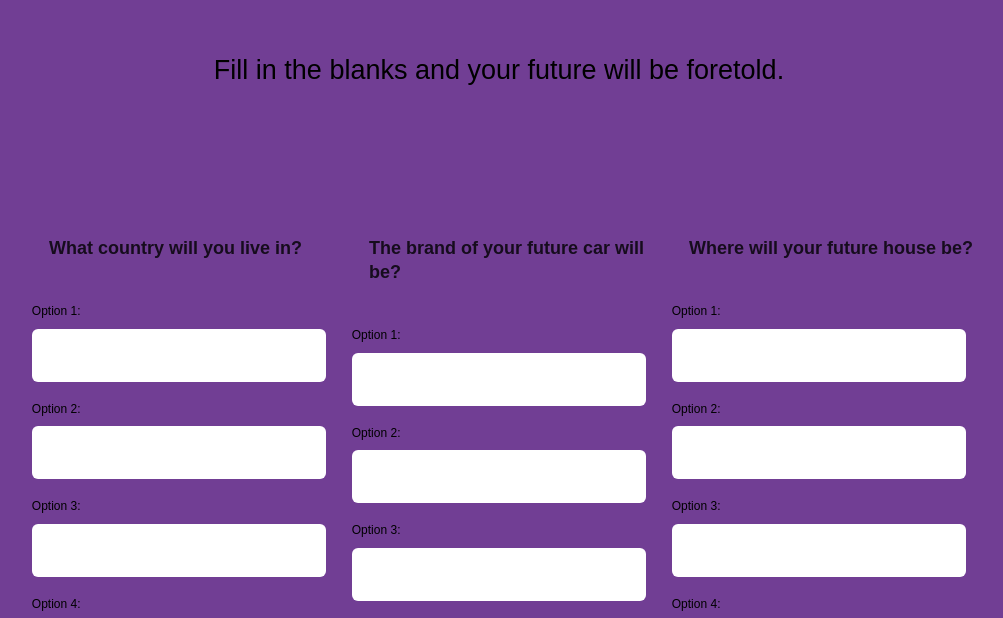
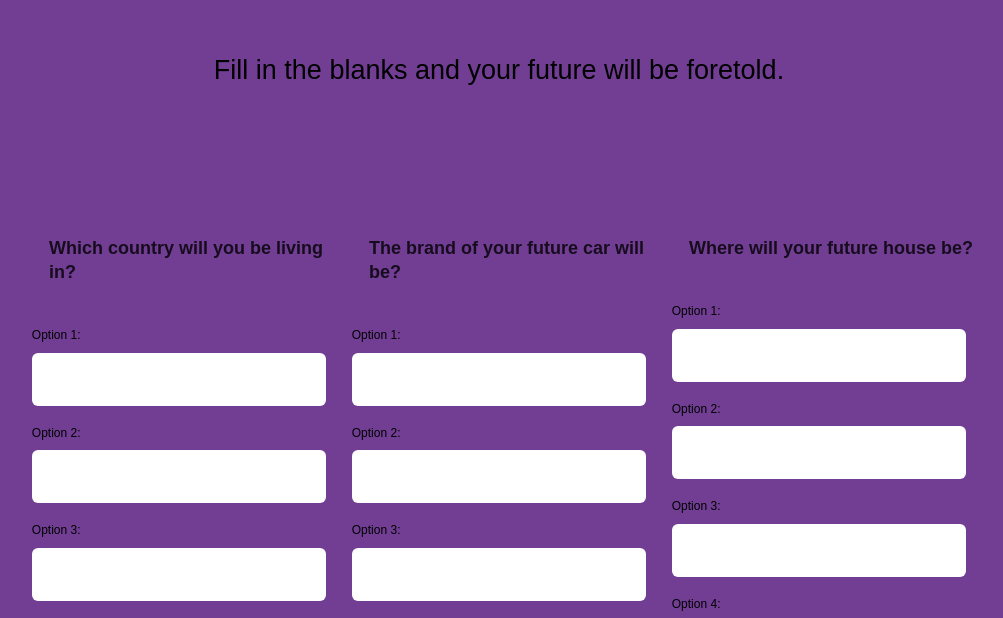
Before and after one commit to carolvaldess/MASH-Game, a plain HTML site: page index.html in a window 1280 px wide. Shown: the part 157-775 px from the top of the page, without its empty margins (141-1144 px from the left). Drawn offline with Linux system fonts and the light colour scheme.

Commit message:
changed question

```diff
--- a/index.html
+++ b/index.html
@@ -21,7 +21,7 @@
       </div>
       <div class="bucket">
         <div class="choice-bucket">
-          <h4 class="highlight">What country will you live in?</h4>
+          <h4 class="highlight">Which country will you be living in?</h4>
           <label>Option 1:
           <input name="answer_1[]"type="text">
         </label>
```
